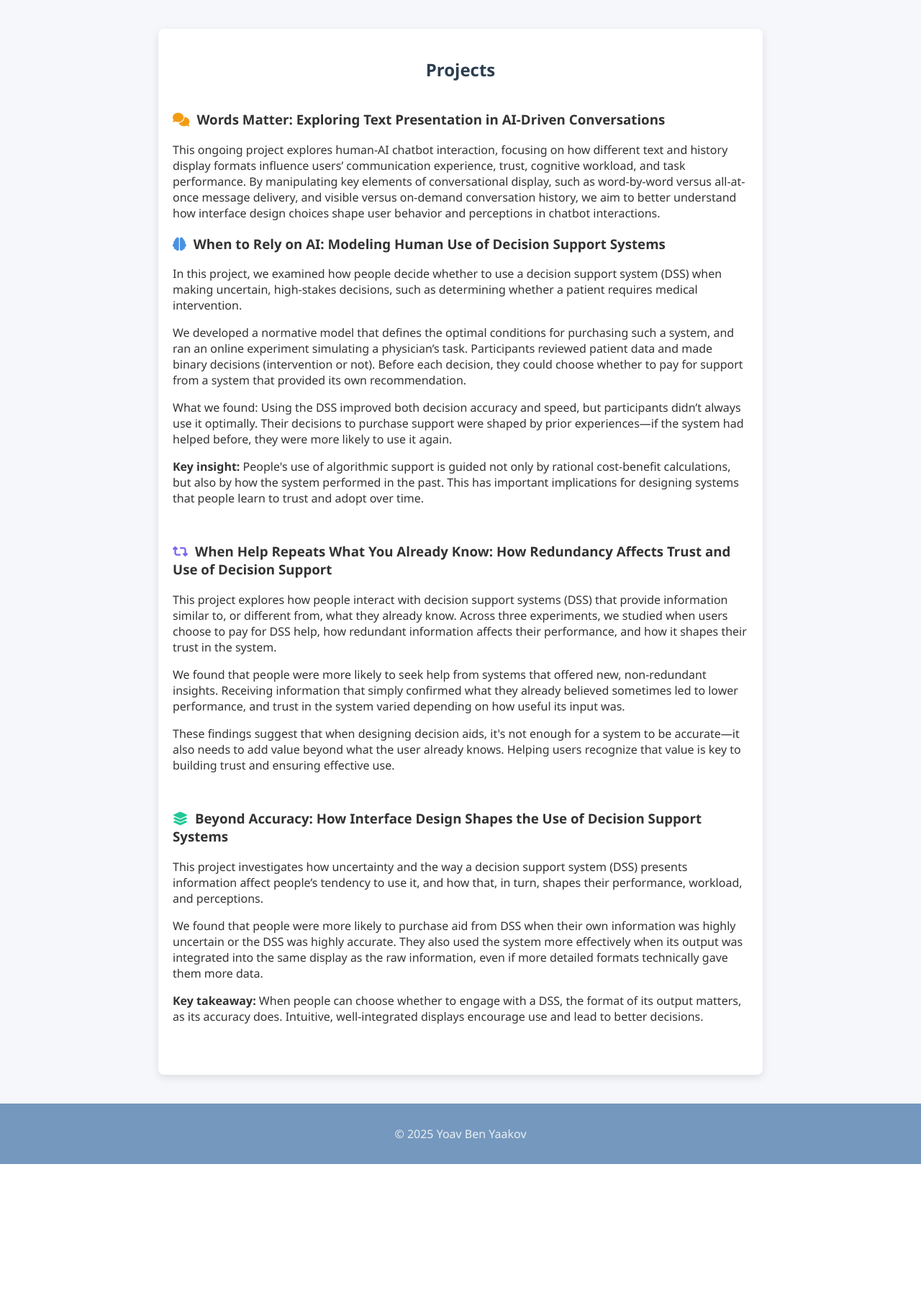
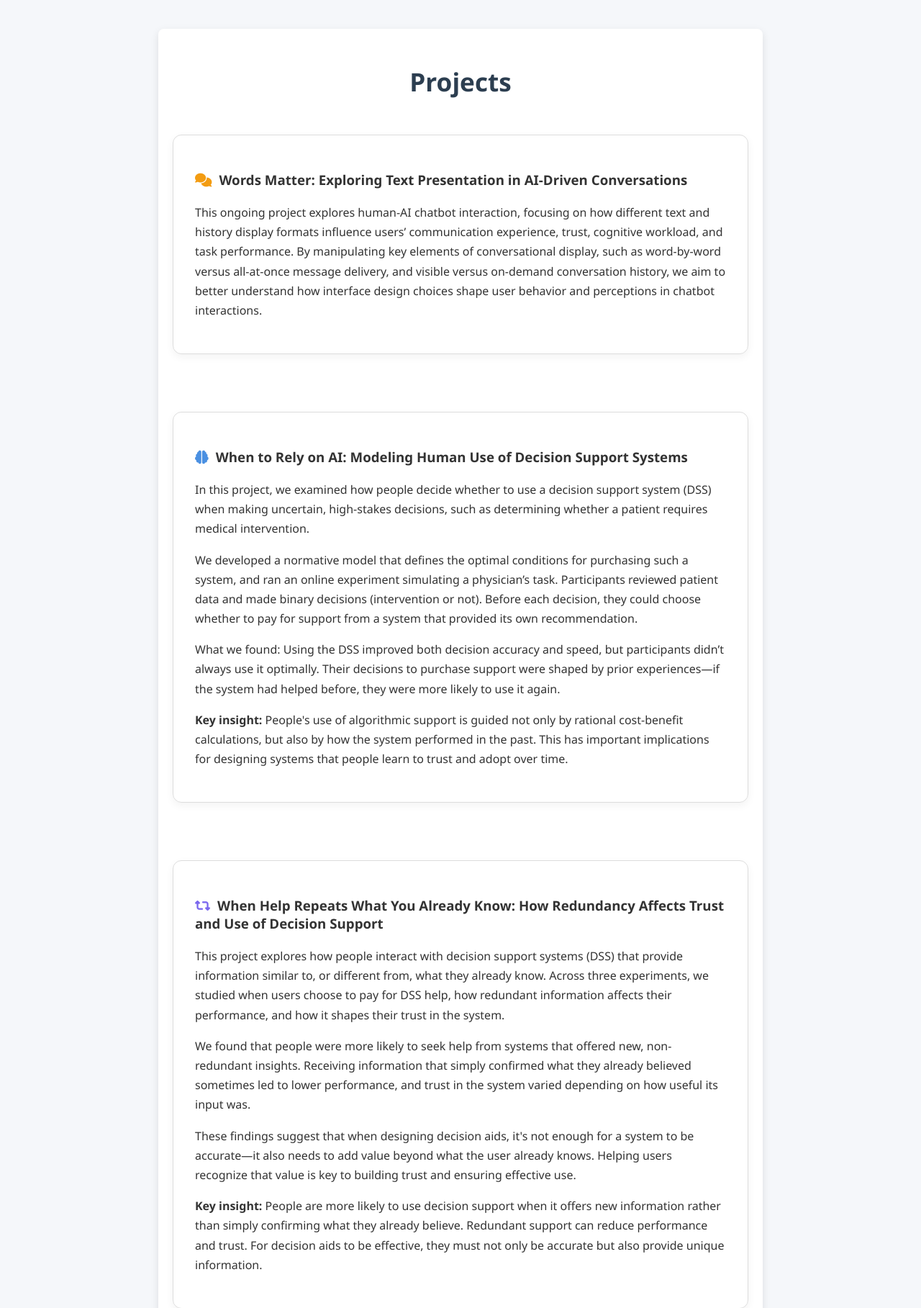
Before and after one commit to yoavb1/personal-website, a Django app: page /projects/ in a window 1280 px wide. Shown: the part 156-1973 px from the top of the page at 72% size. Before the commit the page ends 1773 px from the top, so only its background shows below. Run offline with Django 4.2, Linux system fonts and the light colour scheme.

Commit message:
August 3

```diff
--- a/templates/projects.html
+++ b/templates/projects.html
@@ -3,40 +3,67 @@
 {% block title %}Projects{% endblock %}
 
 {% block content %}
-<h2 style="text-align: center; margin-bottom: 40px;">Projects</h2>
+<h2 style="text-align: center; margin-bottom: 50px; font-size: 2.2em;">Projects</h2>
 
-<div style="max-width: 850px; margin: 0 auto;">
+<div style="max-width: 850px; margin: 0 auto; display: flex; flex-direction: column; gap: 80px;">
 
   <!-- Project 4 -->
-  <section>
-    <h3><i class="fas fa-comments" style="color: #f39c12; margin-right: 10px;"></i>Words Matter: Exploring Text Presentation in AI-Driven Conversations</h3>
-    <p>This ongoing project explores human-AI chatbot interaction, focusing on how different text and history display formats influence users’ communication experience, trust, cognitive workload, and task performance. By manipulating key elements of conversational display, such as word-by-word versus all-at-once message delivery, and visible versus on-demand conversation history, we aim to better understand how interface design choices shape user behavior and perceptions in chatbot interactions.</p>
+  <section style="padding: 30px; border: 1px solid #ddd; border-radius: 12px; box-shadow: 0 4px 12px rgba(0,0,0,0.05);">
+    <h3 style="margin-bottom: 20px;"><i class="fas fa-comments" style="color: #f39c12; margin-right: 10px;"></i>Words Matter: Exploring Text Presentation in AI-Driven Conversations</h3>
+    <p style="line-height: 1.7;">
+      This ongoing project explores human-AI chatbot interaction, focusing on how different text and history display formats influence users’ communication experience, trust, cognitive workload, and task performance. By manipulating key elements of conversational display, such as word-by-word versus all-at-once message delivery, and visible versus on-demand conversation history, we aim to better understand how interface design choices shape user behavior and perceptions in chatbot interactions.
+    </p>
   </section>
 
   <!-- Project 1 -->
-  <section style="margin-bottom: 50px;">
-    <h3><i class="fas fa-brain" style="color: #4a90e2; margin-right: 10px;"></i>When to Rely on AI: Modeling Human Use of Decision Support Systems</h3>
-    <p>In this project, we examined how people decide whether to use a decision support system (DSS) when making uncertain, high-stakes decisions, such as determining whether a patient requires medical intervention.</p>
-    <p>We developed a normative model that defines the optimal conditions for purchasing such a system, and ran an online experiment simulating a physician’s task. Participants reviewed patient data and made binary decisions (intervention or not). Before each decision, they could choose whether to pay for support from a system that provided its own recommendation.</p>
-    <p>What we found: Using the DSS improved both decision accuracy and speed, but participants didn’t always use it optimally. Their decisions to purchase support were shaped by prior experiences—if the system had helped before, they were more likely to use it again.</p>
-    <p><strong>Key insight:</strong> People's use of algorithmic support is guided not only by rational cost-benefit calculations, but also by how the system performed in the past. This has important implications for designing systems that people learn to trust and adopt over time.</p>
+  <section style="padding: 30px; border: 1px solid #ddd; border-radius: 12px; box-shadow: 0 4px 12px rgba(0,0,0,0.05);">
+    <h3 style="margin-bottom: 20px;"><i class="fas fa-brain" style="color: #4a90e2; margin-right: 10px;"></i>When to Rely on AI: Modeling Human Use of Decision Support Systems</h3>
+    <p style="line-height: 1.7;">In this project, we examined how people decide whether to use a decision support system (DSS) when making uncertain, high-stakes decisions, such as determining whether a patient requires medical intervention.</p>
+    <p style="line-height: 1.7;">We developed a normative model that defines the optimal conditions for purchasing such a system, and ran an online experiment simulating a physician’s task. Participants reviewed patient data and made binary decisions (intervention or not). Before each decision, they could choose whether to pay for support from a system that provided its own recommendation.</p>
+    <p style="line-height: 1.7;">What we found: Using the DSS improved both decision accuracy and speed, but participants didn’t always use it optimally. Their decisions to purchase support were shaped by prior experiences—if the system had helped before, they were more likely to use it again.</p>
+    <p style="line-height: 1.7;"><strong>Key insight:</strong> People's use of algorithmic support is guided not only by rational cost-benefit calculations, but also by how the system performed in the past. This has important implications for designing systems that people learn to trust and adopt over time.</p>
   </section>
 
   <!-- Project 2 -->
-  <section style="margin-bottom: 50px;">
-    <h3><i class="fas fa-retweet" style="color: #7b68ee; margin-right: 10px;"></i>When Help Repeats What You Already Know: How Redundancy Affects Trust and Use of Decision Support</h3>
-    <p>This project explores how people interact with decision support systems (DSS) that provide information similar to, or different from, what they already know. Across three experiments, we studied when users choose to pay for DSS help, how redundant information affects their performance, and how it shapes their trust in the system.</p>
-    <p>We found that people were more likely to seek help from systems that offered new, non-redundant insights. Receiving information that simply confirmed what they already believed sometimes led to lower performance, and trust in the system varied depending on how useful its input was.</p>
-    <p>These findings suggest that when designing decision aids, it's not enough for a system to be accurate—it also needs to add value beyond what the user already knows. Helping users recognize that value is key to building trust and ensuring effective use.</p>
+  <section style="padding: 30px; border: 1px solid #ddd; border-radius: 12px; box-shadow: 0 4px 12px rgba(0,0,0,0.05);">
+    <h3 style="margin-bottom: 20px;"><i class="fas fa-retweet" style="color: #7b68ee; margin-right: 10px;"></i>When Help Repeats What You Already Know: How Redundancy Affects Trust and Use of Decision Support</h3>
+    <p style="line-height: 1.7;">This project explores how people interact with decision support systems (DSS) that provide information similar to, or different from, what they already know. Across three experiments, we studied when users choose to pay for DSS help, how redundant information affects their performance, and how it shapes their trust in the system.</p>
+    <p style="line-height: 1.7;">We found that people were more likely to seek help from systems that offered new, non-redundant insights. Receiving information that simply confirmed what they already believed sometimes led to lower performance, and trust in the system varied depending on how useful its input was.</p>
+    <p style="line-height: 1.7;">These findings suggest that when designing decision aids, it's not enough for a system to be accurate—it also needs to add value beyond what the user already knows. Helping users recognize that value is key to building trust and ensuring effective use.</p>
+    <p style="line-height: 1.7;"><strong>Key insight:</strong> People are more likely to use decision support when it offers new information rather than simply confirming what they already believe. Redundant support can reduce performance and trust. For decision aids to be effective, they must not only be accurate but also provide unique information.</p>
+
   </section>
 
   <!-- Project 3 -->
-  <section style="margin-bottom: 50px;">
-    <h3><i class="fas fa-layer-group" style="color: #20c997; margin-right: 10px;"></i>Beyond Accuracy: How Interface Design Shapes the Use of Decision Support Systems</h3>
-    <p>This project investigates how uncertainty and the way a decision support system (DSS) presents information affect people’s tendency to use it, and how that, in turn, shapes their performance, workload, and perceptions.</p>
-    <p>We found that people were more likely to purchase aid from DSS when their own information was highly uncertain or the DSS was highly accurate. They also used the system more effectively when its output was integrated into the same display as the raw information, even if more detailed formats technically gave them more data.</p>
-    <p><strong>Key takeaway:</strong> When people can choose whether to engage with a DSS, the format of its output matters, as its accuracy does. Intuitive, well-integrated displays encourage use and lead to better decisions.</p>
+  <section style="padding: 30px; border: 1px solid #ddd; border-radius: 12px; box-shadow: 0 4px 12px rgba(0,0,0,0.05);">
+    <h3 style="margin-bottom: 20px;"><i class="fas fa-layer-group" style="color: #20c997; margin-right: 10px;"></i>Beyond Accuracy: How Interface Design Shapes the Use of Decision Support Systems</h3>
+    <p style="line-height: 1.7;">This project investigates how uncertainty and the way a decision support system (DSS) presents information affect people’s tendency to use it, and how that, in turn, shapes their performance, workload, and perceptions.</p>
+    <p style="line-height: 1.7;">We found that people were more likely to purchase aid from DSS when their own information was highly uncertain or the DSS was highly accurate. They also used the system more effectively when its output was integrated into the same display as the raw information, even if more detailed formats technically gave them more data.</p>
+    <p style="line-height: 1.7;"><strong>Key takeaway:</strong> When people can choose whether to engage with a DSS, the format of its output matters, as its accuracy does. Intuitive, well-integrated displays encourage use and lead to better decisions.</p>
   </section>
+
+<section style="padding: 30px; border: 1px solid #ddd; border-radius: 12px; box-shadow: 0 4px 12px rgba(0,0,0,0.05); margin-bottom: 80px;">
+  <h3 style="margin-bottom: 20px;">
+    <i class="fas fa-shield-alt" style="color: #e74c3c; margin-right: 10px;"></i>
+    Investing in Cybersecurity: Human Decision-Making in Protective Systems
+  </h3>
+  <p style="line-height: 1.7;">
+    This project explored how people decide to invest in cybersecurity tools like firewalls, alert systems, and cyber insurance.
+  </p>
+  <p style="line-height: 1.7;">
+      We developed a simulated cybersecurity operations environment, where participants classified events as safe or malicious and could choose to invest in different protections to reduce risk or damage.
+  </p>
+  <p style="line-height: 1.7;">
+    While participants often preferred alert systems, their choices didn’t always match what would actually benefit them most. In many cases, they overinvested in less effective tools and underinvested in the ones that could help more.
+  </p>
+  <p style="line-height: 1.7; margin-top: 20px;">
+    <strong>Key insight:</strong> Users often rely on intuition rather than strategy when investing in cybersecurity. Strategic policies can support more informed and effective decisions about cybersecurity tools investments.
+
+
+
+  </p>
+</section>
+
 
 </div>
 {% endblock %}
```
Also changed, not shown: templates/home.html (+9 -5 lines).
